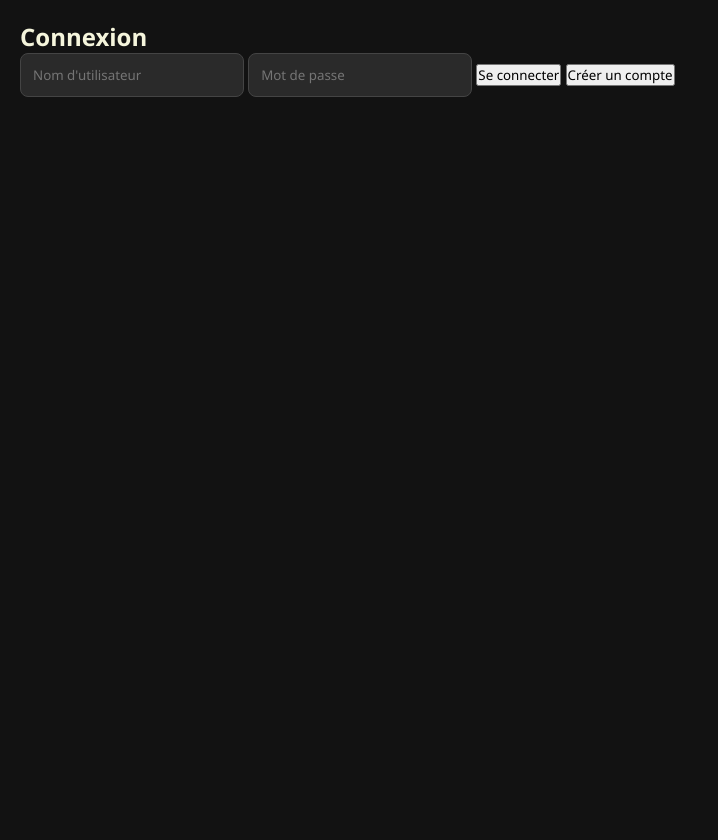
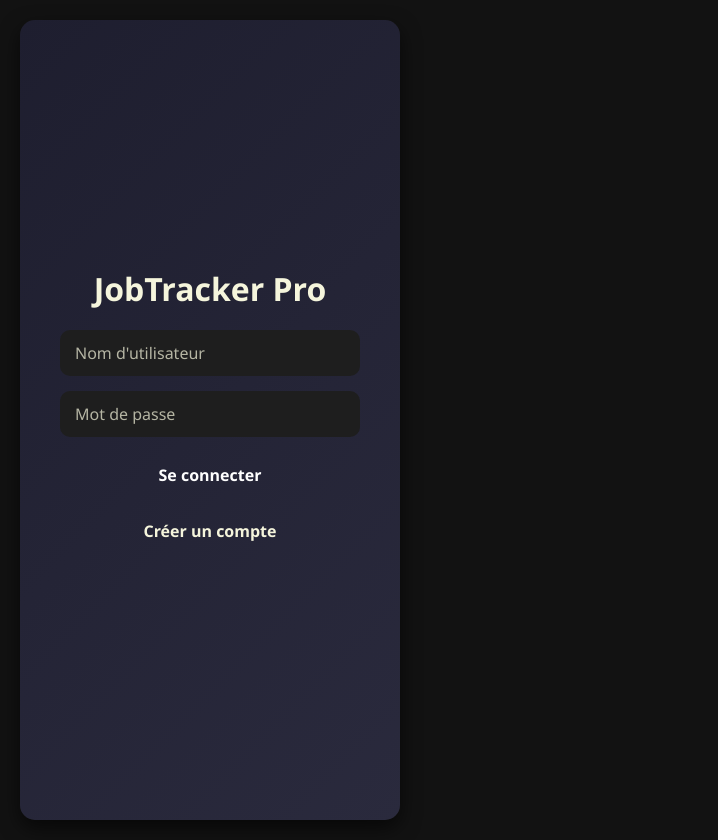
Before and after one commit to terbalito/jobTracker, a website with bundled scripts: page index.html in a window 1280 px wide. Shown: the whole page, without its empty margins (0-718 px from the left). Before the commit the page ends 800 px from the top, so only its background shows below. Built offline with nearby package versions, Linux system fonts and the light colour scheme.

Commit message:
Add login stylé

```diff
--- a/css/style.css
+++ b/css/style.css
@@ -274,6 +274,105 @@ textarea {
     color: black;
 }
 
+/* :root {
+    --bg-dark: #1e1e2f;
+    --bg-card: #2a2a3d;
+    --text-light: #f5f5f5;
+    --text-beige: #d6cfc4;
+    --primary: #6c63ff;
+    --error: #ff4d4d;
+    --success: #4caf50;
+    --btn-hover: #5757a1;
+} */
+
+/* body {
+    margin: 0;
+    font-family: 'Roboto', sans-serif;
+    background-color: var(--bg-dark);
+    color: var(--text-light);
+} */
+
+/* Auth Screen */
+#auth-screen {
+    display: flex;
+    flex-direction: column;
+    justify-content: center;
+    align-items: center;
+    min-height: 100vh;
+    background: linear-gradient(135deg, #1e1e2f 0%, #2a2a3d 100%);
+    padding: 20px;
+}
+
+#auth-screen h2 {
+    font-size: 2rem;
+    margin-bottom: 20px;
+    color: var(--primary);
+    text-align: center;
+}
+
+#auth-screen input {
+    width: 300px;
+    padding: 12px 15px;
+    margin-bottom: 15px;
+    border: none;
+    border-radius: 10px;
+    background-color: var(--bg-card);
+    color: var(--text-light);
+    font-size: 1rem;
+}
+
+#auth-screen input::placeholder {
+    color: var(--text-beige);
+    opacity: 0.7;
+}
+
+#auth-screen button {
+    width: 300px;
+    padding: 12px;
+    margin-bottom: 10px;
+    border: none;
+    border-radius: 10px;
+    font-size: 1rem;
+    font-weight: bold;
+    cursor: pointer;
+    transition: 0.3s;
+}
+
+#login-btn {
+    background-color: var(--primary);
+    color: #fff;
+}
+
+#login-btn:hover {
+    background-color: var(--btn-hover);
+}
+
+#signup-btn {
+    background-color: transparent;
+    color: var(--primary);
+    border: 2px solid var(--primary);
+}
+
+#signup-btn:hover {
+    background-color: var(--primary);
+    color: #fff;
+}
+
+#auth-error {
+    margin-top: 10px;
+    color: var(--error);
+    font-weight: bold;
+    text-align: center;
+}
+
+/* Card-like wrapper pour la connexion */
+#auth-screen {
+    max-width: 380px;
+    border-radius: 15px;
+    box-shadow: 0 8px 20px rgba(0,0,0,0.6);
+}
+
+
 /* Animations */
 @keyframes fadeIn {
     from { opacity: 0; transform: translateY(10px); }
--- a/index.html
+++ b/index.html
@@ -11,15 +11,14 @@
 </head>
 <body>
     <section id="auth-screen">
-        <h2>Connexion</h2>
-
+        <h2>JobTracker Pro</h2>
         <input id="username" placeholder="Nom d'utilisateur">
         <input id="password" type="password" placeholder="Mot de passe">
 
         <button id="login-btn">Se connecter</button>
         <button id="signup-btn">Créer un compte</button>
 
-        <p id="auth-error" style="color:red"></p>
+        <p id="auth-error"></p>
     </section>
     <div class="app-container">
         <!-- Dashboard Stats -->
--- a/js/auth.js
+++ b/js/auth.js
@@ -1,6 +1,15 @@
 const API_URL = location.hostname === 'localhost'
   ? 'http://localhost:3000'
   : `${location.protocol}//${location.host}`;
+
+document.addEventListener('DOMContentLoaded', () => {
+    const signupBtn = document.getElementById('signup-btn');
+    const loginBtn = document.getElementById('login-btn');
+
+    if (signupBtn) signupBtn.onclick = () => auth('signup');
+    if (loginBtn) loginBtn.onclick = () => auth('login');
+});
+
 
 async function auth(type) {
   const username = document.getElementById('username').value;
@@ -30,3 +39,18 @@ async function auth(type) {
 
 document.getElementById('signup-btn').onclick = () => auth('signup');
 document.getElementById('login-btn').onclick = () => auth('login');
+
+const authTitle = document.getElementById('auth-title');
+const loginBtn = document.getElementById('login-btn');
+const signupBtn = document.getElementById('signup-btn');
+const switchAuth = document.getElementById('switch-auth');
+
+let isLogin = true;
+
+switchAuth.onclick = () => {
+  isLogin = !isLogin;
+  authTitle.textContent = isLogin ? 'Se connecter' : "S'inscrire";
+  loginBtn.style.display = isLogin ? 'block' : 'none';
+  signupBtn.style.display = isLogin ? 'none' : 'block';
+  switchAuth.textContent = isLogin ? "Pas encore de compte ? S'inscrire" : "Déjà un compte ? Se connecter";
+};
```
Also changed, not shown: backend/data/offres.json (+1 -22 lines).
